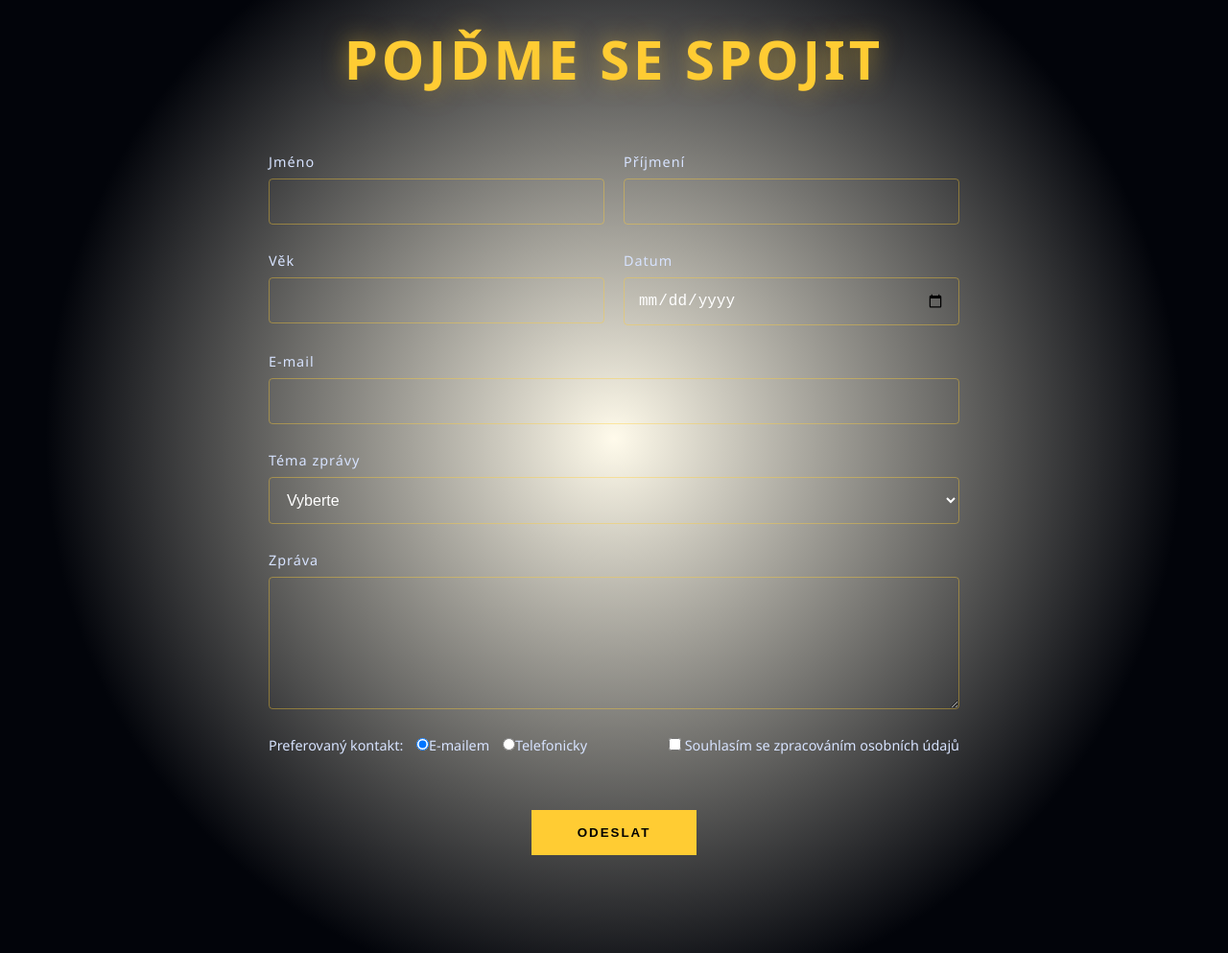
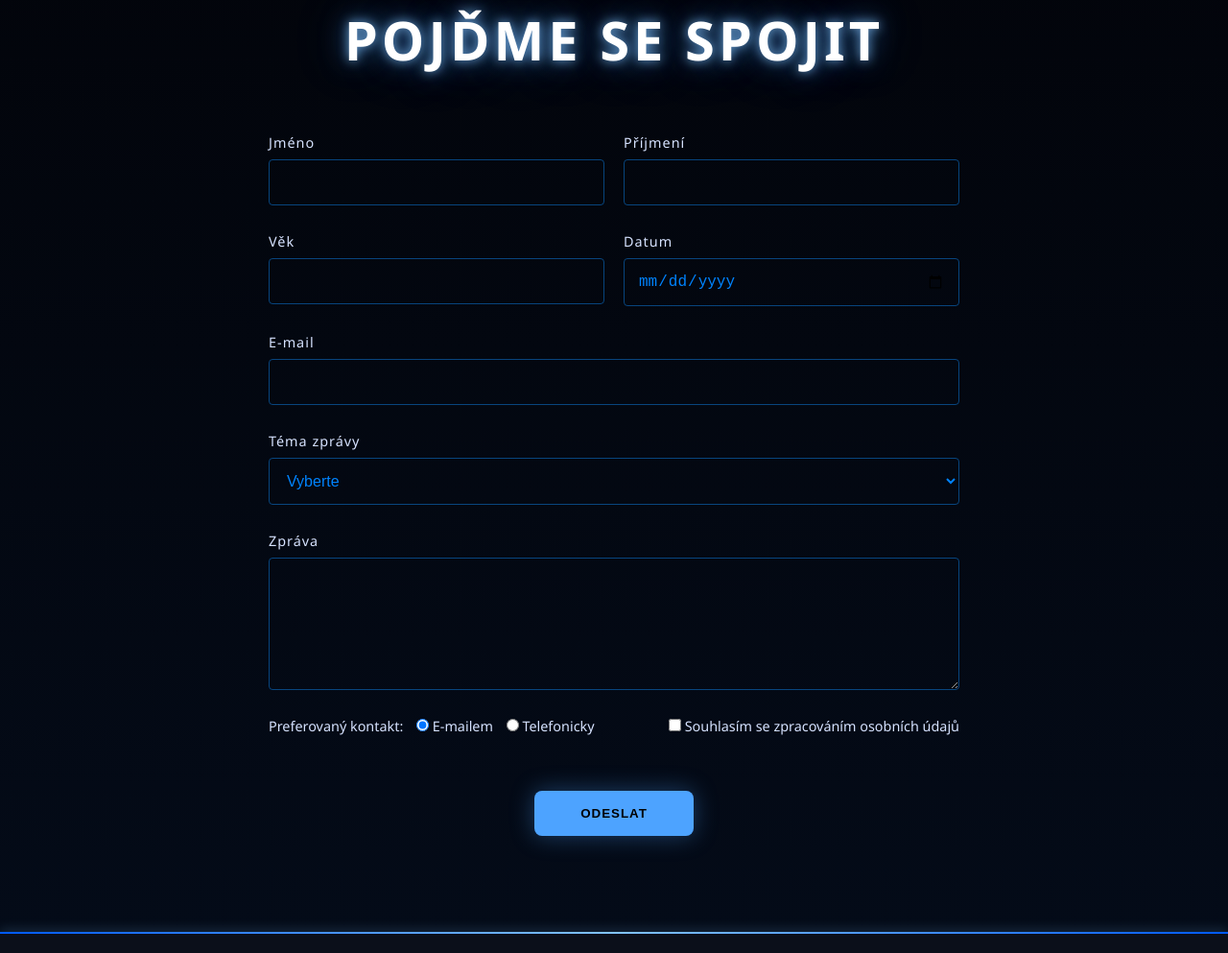
Before and after one commit to Peakiyx/pw1-pololetni-projekt, a plain HTML site: page contact.html in a window 1280 px wide. Shown: the part 959-1952 px from the top of the page at 96% size. Drawn offline with Linux system fonts and the light colour scheme.

Commit message:
hotova contact stranka

```diff
--- a/contact.html
+++ b/contact.html
@@ -115,8 +115,8 @@
                 <div class="form-options">
                     <div class="radio-group">
                         <span>Preferovaný kontakt:</span>
-                        <label><input type="radio" name="contact-type" value="email" checked>E-mailem</label>
-                        <label><input type="radio" name="contact-type" value="phone">Telefonicky</label>
+                        <label><input type="radio" name="contact-type" value="email" checked> E-mailem</label>
+                        <label><input type="radio" name="contact-type" value="phone"> Telefonicky</label>
                     </div>
 
                     <label>
@@ -128,6 +128,8 @@
                 <button type="submit" class="submit-btn">ODESLAT</button>
             </form>
         </section>
+
+        <div class="section-separator"></div>
 
     </main>
 
--- a/css/contact.css
+++ b/css/contact.css
@@ -286,21 +286,26 @@ nav{
     to{opacity:1;}
 }
 
+/* CONTACT */
+
 .contact{
     min-height: 100vh;
-    background: radial-gradient(circle at center, rgba(255,200,0,.08), #02040a 70%);
+    background: linear-gradient(180deg, #02040a, #040b18);
     display: flex;
     flex-direction: column;
     align-items: center;
-    padding: 120px 20px;
+    padding: 100px 20px;
 }
 
 .contact-title{
     font-size: 3.5rem;
-    color: #ffcc33;
+    color: #ffffff;
     letter-spacing: 4px;
     margin-bottom: 60px;
-    text-shadow: 0 0 25px rgba(255,204,51,.5);
+    text-shadow:
+    0 0 12px rgba(130,195,255,.8),
+    0 0 28px rgba(77,163,255,.5),
+    0 0 60px rgba(77,163,255,.25);
 }
 
 .contact-form{
@@ -327,9 +332,9 @@ nav{
 .contact-form textarea,
 .contact-form select{
     background: transparent;
-    border: 1px solid rgba(255,204,51,.4);
+    border: 1px solid rgba(9, 84, 153, 0.8);
     padding: 14px;
-    color: white;
+    color: rgb(0, 131, 253);
     font-size: 1rem;
     border-radius: 4px;
     outline: none;
@@ -338,8 +343,8 @@ nav{
 .contact-form input:focus,
 .contact-form textarea:focus,
 .contact-form select:focus{
-    border-color: #ffcc33;
-    box-shadow: 0 0 15px rgba(255,204,51,.3);
+    border-color: rgb(21, 116, 206);
+    box-shadow: 0 0 15px rgba(77,163,255,.25);
 }
 
 .form-row{
@@ -365,17 +370,21 @@ nav{
     margin-top: 30px;
     align-self: center;
     padding: 16px 48px;
-    background: #ffcc33;
+    background:#4da3ff;
     color: black;
     border: none;
     font-weight: 700;
-    letter-spacing: 2px;
+    letter-spacing: 1px;
     cursor: pointer;
     transition: .3s ease;
+    text-decoration:none;
+    box-shadow:0 0 25px rgba(77,163,255,.35);
+    border-radius:8px;
 }
 
 .submit-btn:hover{
-    box-shadow: 0 0 30px rgba(255,204,51,.6);
+    background:#82c3ff;
+    box-shadow:0 0 20px rgba(130,195,255,.55);
     transform: translateY(-2px);
 }
 
```
Also changed, not shown: about.html (+1 -0 lines), index.html (+0 -1 lines).
